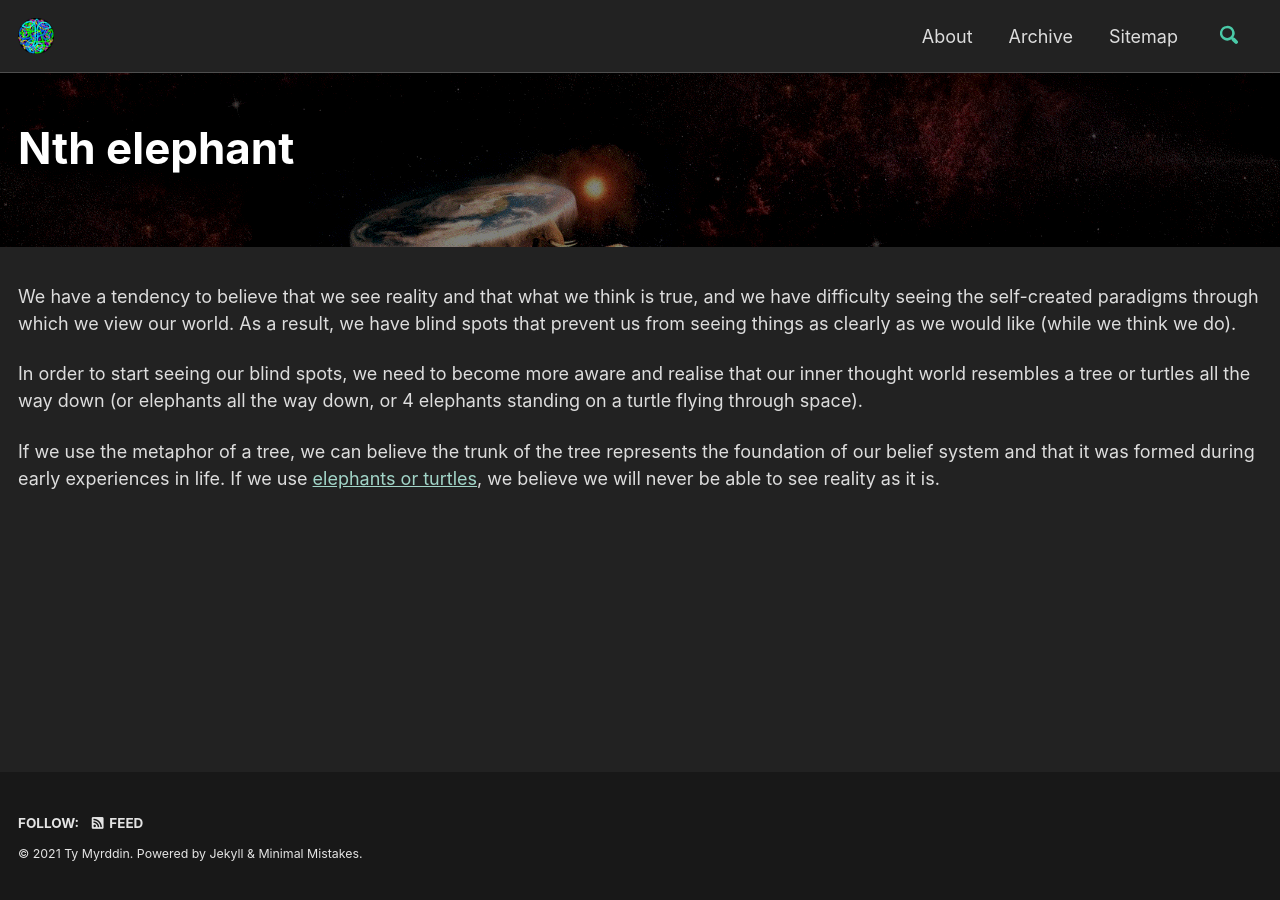
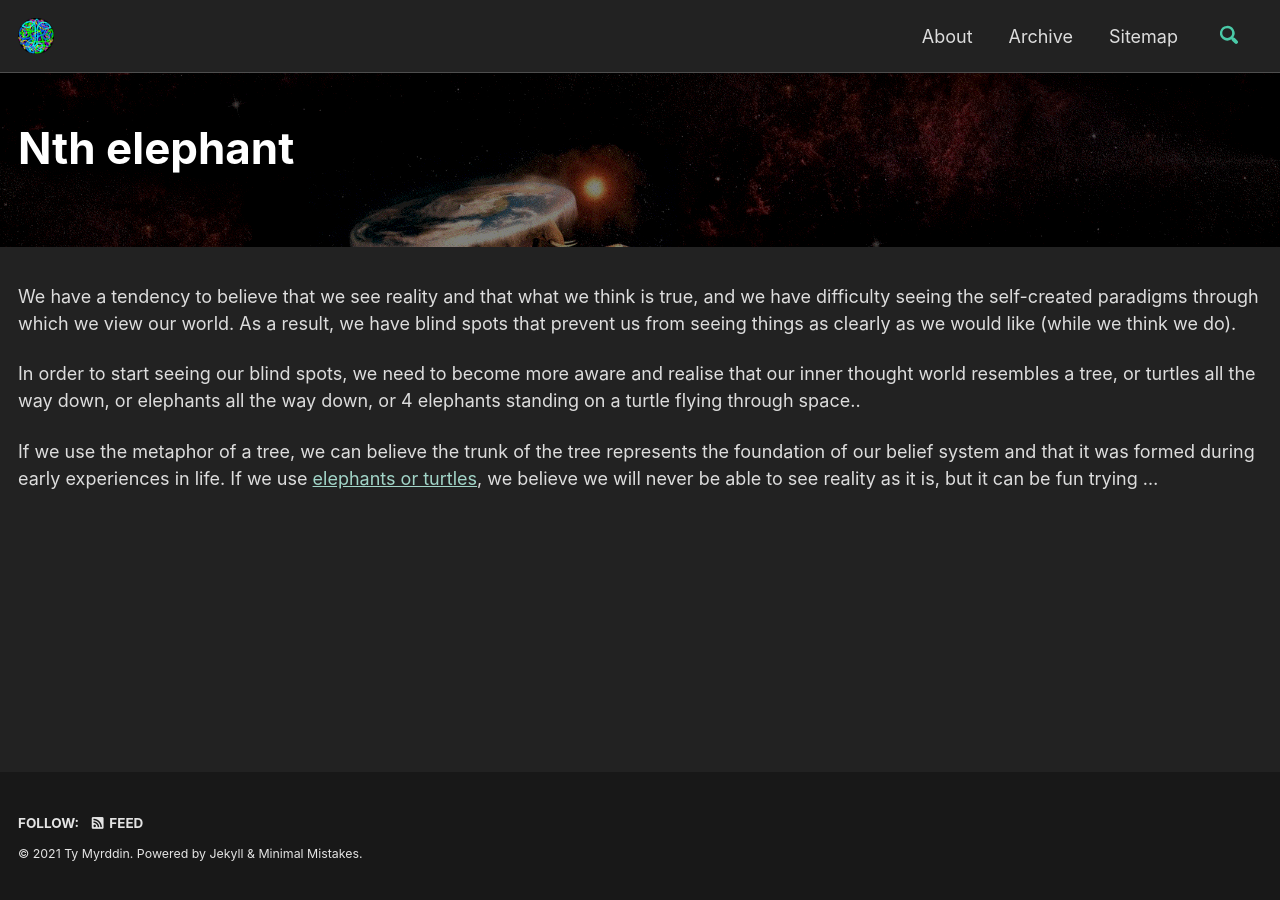
Before and after one commit to tymyrddin/tymyrddin.github.io, a Jekyll site: the page built from _pages/elephants.md, in a window 1280 px wide. Built offline with Jekyll 4.4.1, drawn with Linux system fonts in a browser that asks for light colours; cached includes are drawn as plain includes.

Commit message:
Turtles all the way down

```diff
--- a/_pages/elephants.md
+++ b/_pages/elephants.md
@@ -12,6 +12,6 @@ header:
 
 We have a tendency to believe that we see reality and that what we think is true,  and we have difficulty seeing the self-created paradigms through which we view our world. As a result, we have blind spots that prevent us from seeing things as clearly as we would like (while we think we do).
 
-In order to start seeing our blind spots, we need to become more aware and realise that our inner thought world resembles a tree or turtles all the way down (or elephants all the way down, or 4 elephants standing on a turtle flying through space).
+In order to start seeing our blind spots, we need to become more aware and realise that our inner thought world resembles a tree, or turtles all the way down, or elephants all the way down, or 4 elephants standing on a turtle flying through space..
 
-If we use the metaphor of a tree, we can believe the trunk of the tree represents the foundation of our belief system and that it was formed during early experiences in life. If we use [elephants or turtles]({{ site.url }}{{ site.baseurl }}/elephants/entangling-conscious-agents), we believe we will never be able to see reality as it is.
+If we use the metaphor of a tree, we can believe the trunk of the tree represents the foundation of our belief system and that it was formed during early experiences in life. If we use [elephants or turtles]({{ site.url }}{{ site.baseurl }}/elephants/entangling-conscious-agents), we believe we will never be able to see reality as it is, but it can be fun trying ...
```
